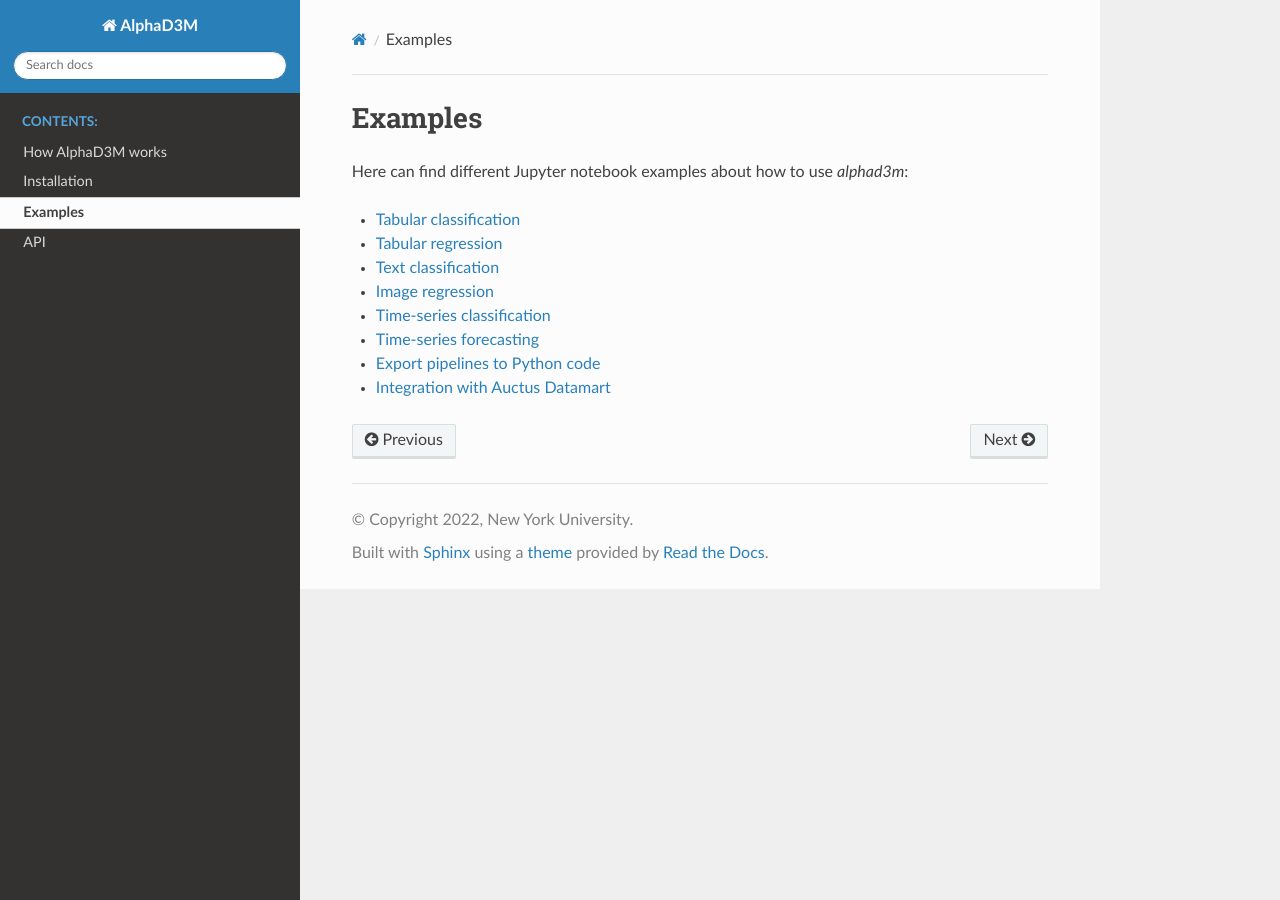
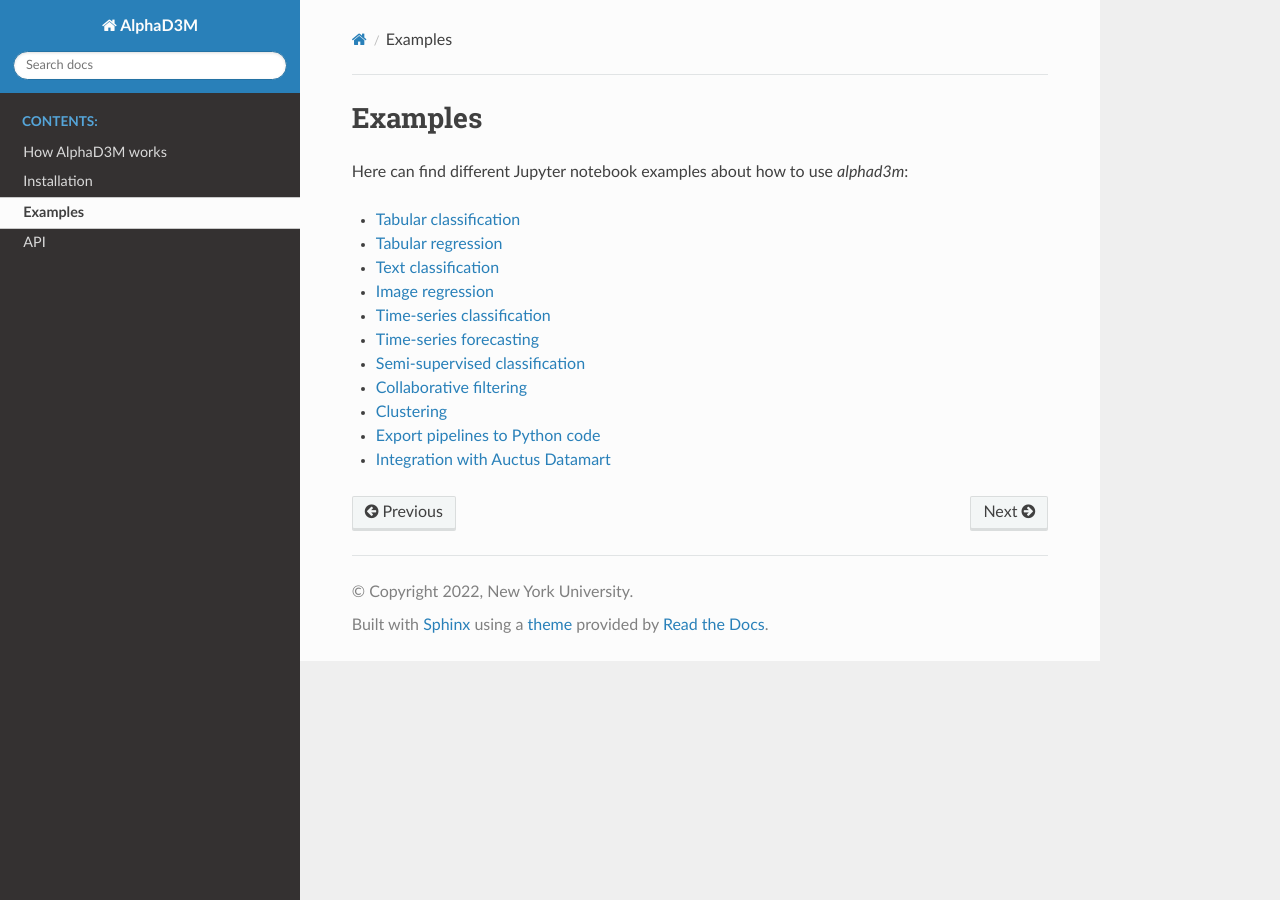
Before and after one commit to VIDA-NYU/alphad3m, a Sphinx documentation site: the page built from docs/source/examples.rst, in a window 1280 px wide. Built offline with Sphinx 7.4.7 and the Read the Docs theme 2.0.0, drawn with Linux system fonts in a browser that asks for light colours; pages that are not in the unit, such as notebooks, are missing from menus.

Commit message:
Add more examples

```diff
--- a/docs/source/examples.rst
+++ b/docs/source/examples.rst
@@ -9,5 +9,8 @@ Here can find different Jupyter notebook examples about how to use `alphad3m`:
 - `Image regression <https://gitlab.com/ViDA-NYU/d3m/alphad3m/-/blob/devel/examples/image_regression.ipynb>`__
 - `Time-series classification <https://gitlab.com/ViDA-NYU/d3m/alphad3m/-/blob/devel/examples/timeseries_classification.ipynb>`__
 - `Time-series forecasting <https://gitlab.com/ViDA-NYU/d3m/alphad3m/-/blob/devel/examples/timeseries_forecasting.ipynb>`__
+- `Semi-supervised classification <https://gitlab.com/ViDA-NYU/d3m/alphad3m/-/blob/devel/examples/semisupervised_classification.ipynb>`__
+- `Collaborative filtering <https://gitlab.com/ViDA-NYU/d3m/alphad3m/-/blob/devel/examples/collaborative_filtering.ipynb>`__
+- `Clustering <https://gitlab.com/ViDA-NYU/d3m/alphad3m/-/blob/devel/examples/clustering.ipynb>`__
 - `Export pipelines to Python code <https://gitlab.com/ViDA-NYU/d3m/alphad3m/-/blob/devel/examples/export_pipeline_code.ipynb>`__
 - `Integration with Auctus Datamart <https://gitlab.com/ViDA-NYU/d3m/alphad3m/-/blob/devel/examples/auctus_integration.ipynb>`__
```
Also changed, not shown: 3 other files.
